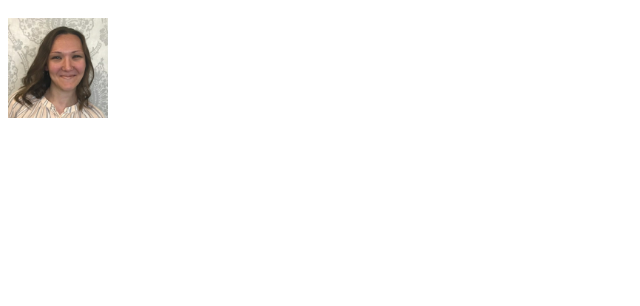
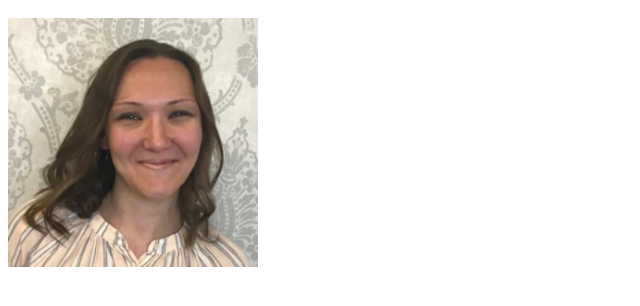
Before and after one commit to irina-im/imuhammad.github.io, a plain HTML site: page index.html in a window 1280 px wide. Shown: the part 48-354 px from the top of the page, without its empty margins (0-640 px from the left). Drawn offline with Linux system fonts and the light colour scheme.

Commit message:
Update index.html

```diff
--- a/index.html
+++ b/index.html
@@ -1,7 +1,7 @@
 <html>
     <h1>Irina's Portfolio</h1>
     <img src="./Screenshot_20200104-004612_Drive.jpg"
-    width="100"
-    height="100"/>
+    width="250"
+    height="249"/>
 
 </html>
```
